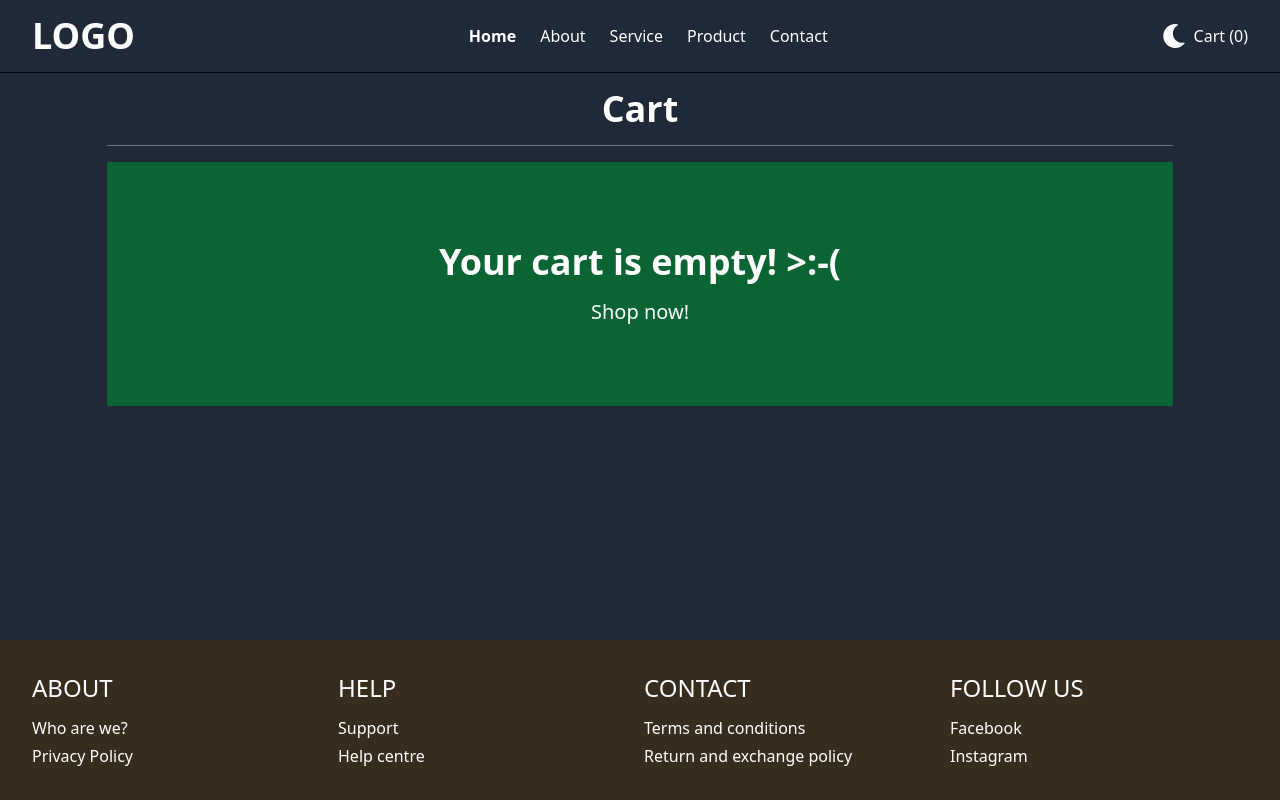
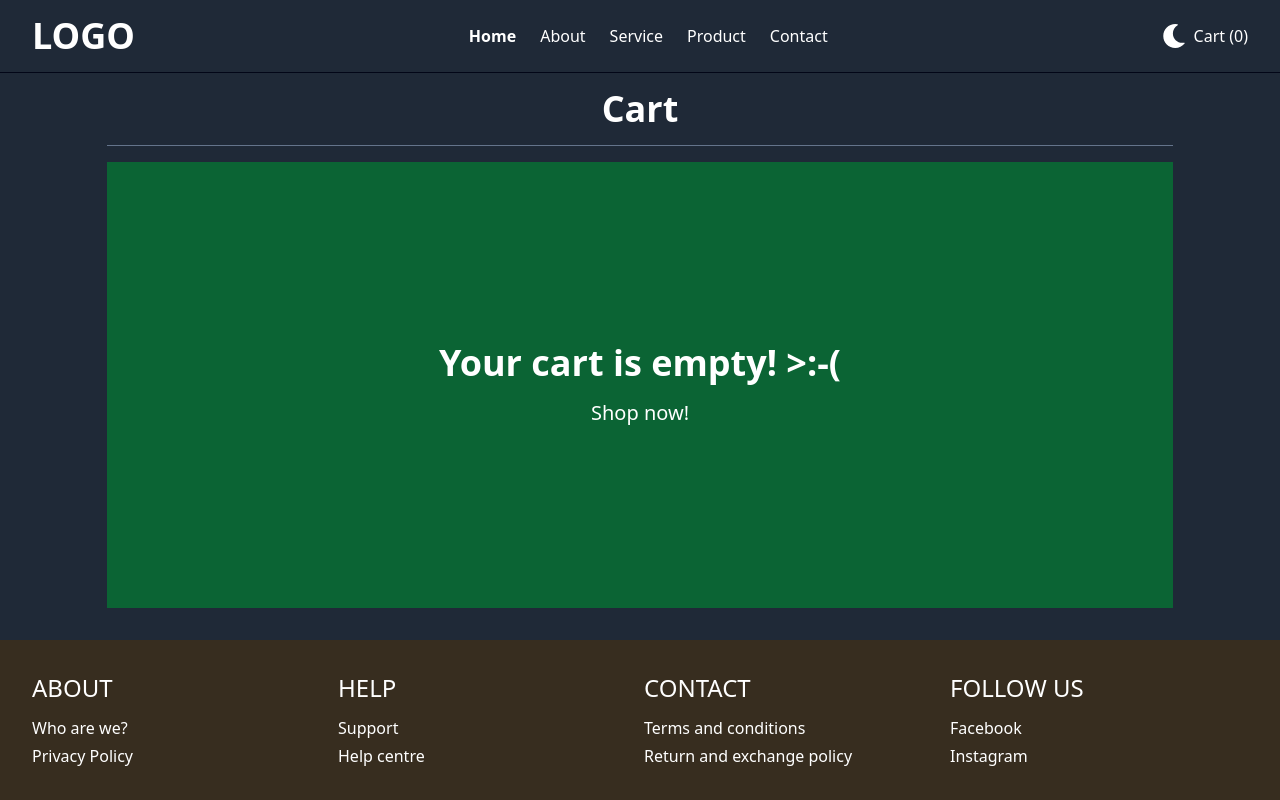
Before and after one commit to AbhinavTuladhar/ecommerce-redux, a React (Vite) app: page /cart in a window 1280 px wide. Built offline with nearby package versions, Linux system fonts and the light colour scheme; no server answers.

Commit message:
style: stretch 'no item card' vertically

```diff
--- a/src/pages/Cart/index.tsx
+++ b/src/pages/Cart/index.tsx
@@ -10,7 +10,7 @@ const Index = () => {
   const isCartEmpty = findTotalItems(cart) === 0;
 
   return (
-    <main className="mx-auto w-5/6 py-4">
+    <main className="mx-auto flex w-5/6 flex-col py-4">
       <h1 className="border-b border-slate-500 pb-4 text-center text-4xl font-bold">Cart</h1>
       {isCartEmpty ? (
         <NoItemInfo />
```
